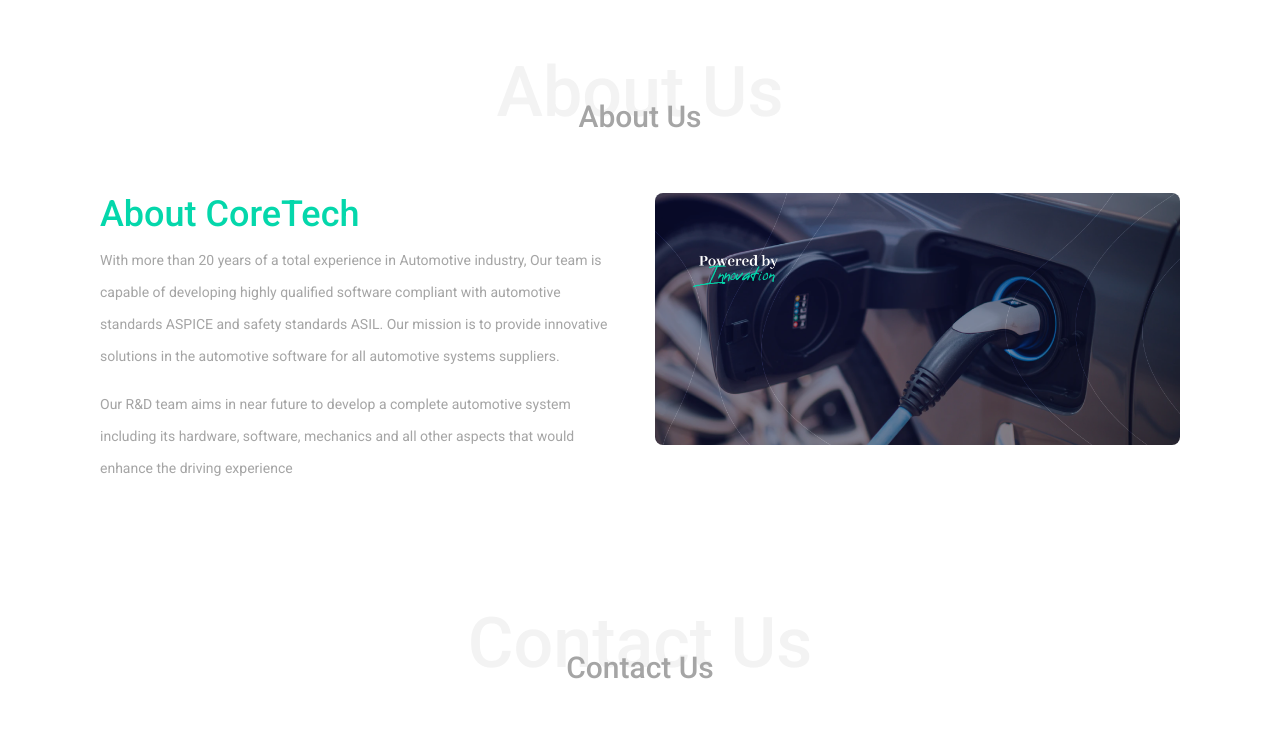
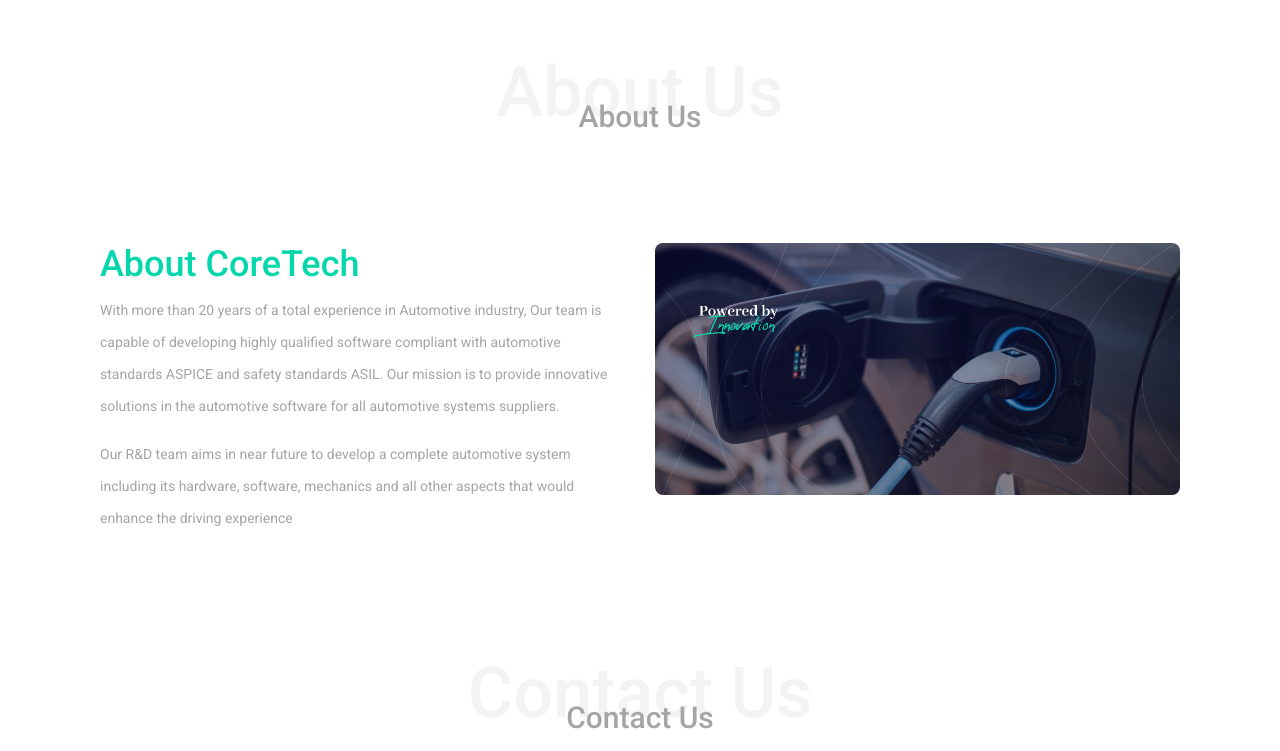
Before and after one commit to Amira-Assaf/CoreTech, a plain HTML site: page index.html in a window 1280 px wide. Shown: the part 650-1401 px from the top of the page. Drawn offline with nearby package versions, Linux system fonts and the light colour scheme; grey boxes are pictures that could not be loaded.

Commit message:
commit 3

```diff
--- a/index.html
+++ b/index.html
@@ -94,7 +94,7 @@
 					<div class="container">
 						<div class="row row-eq-height">
 
-							<div class="col-lg-6 order-2 order-lg-1">
+							<div class="col-lg-6 order-2 order-lg-1 pt-50">
 								<div class="become_title">
 									<h1 class="clr-green">About CoreTech</h1>
 								</div>
@@ -107,7 +107,7 @@
 								</p>
 							</div>
 
-							<div class="col-lg-6 order-1 order-lg-2">
+							<div class="col-lg-6 order-1 order-lg-2 pt-50">
 								<div class="become_image">
 									<img src="images/about.png" alt="">
 								</div>
```
